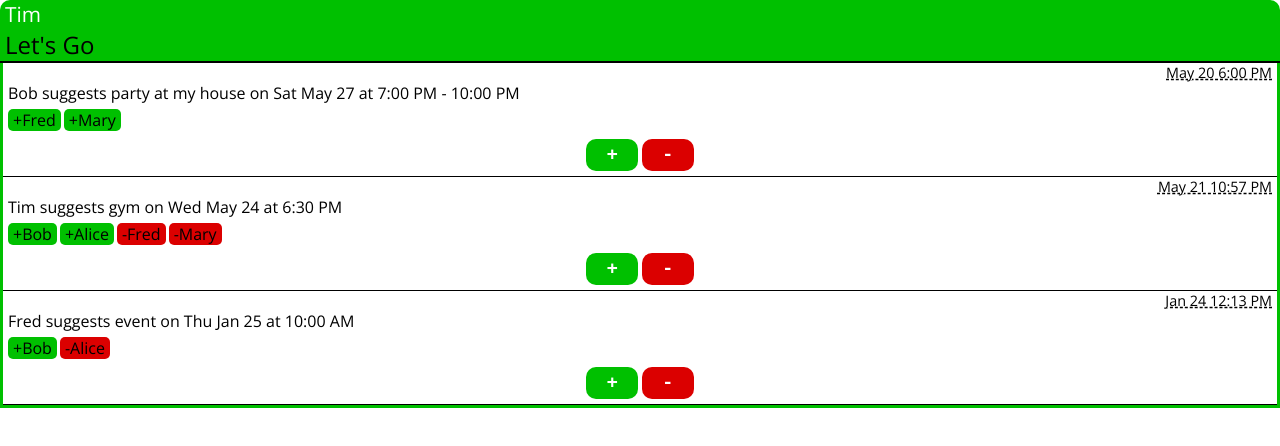
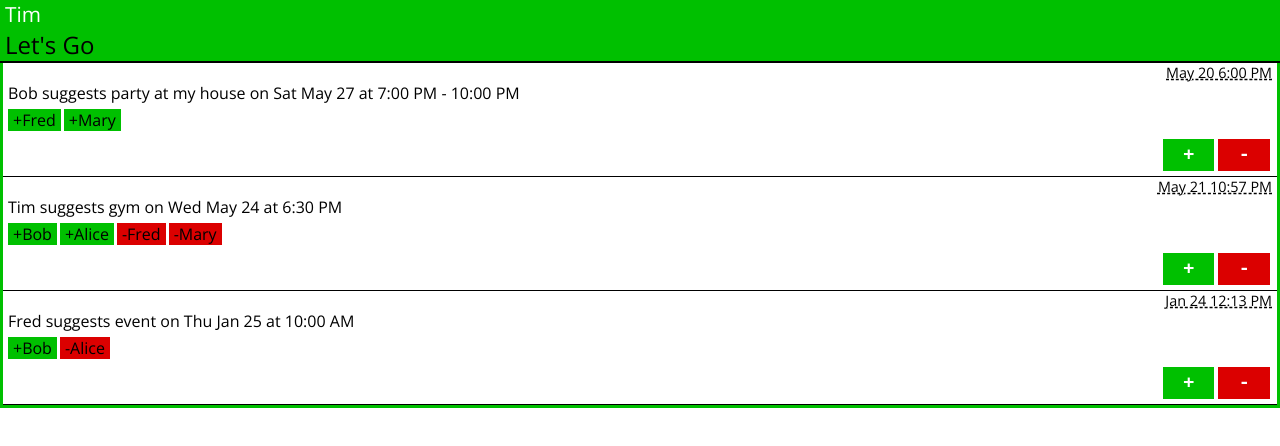
Before and after one commit to SlimTim10/LetsGo, a React (Create React App) app: page / in a window 1280 px wide. Shown: the top 446 px of the page. Built offline with nearby package versions, Linux system fonts and the light colour scheme.

Commit message:
Tweak design

```diff
--- a/src/index.css
+++ b/src/index.css
@@ -9,7 +9,6 @@ body {
 .navbar {
 	background: #00c000;
 	border-bottom: 2px solid black;
-	border-radius: 10px 10px 0 0;
 	padding-left: 5px;
 }
 .navbar-brand {
@@ -57,7 +56,6 @@ body {
 	margin-top: 2px;
 	margin-bottom: 2px;
 	margin-right: 3px;
-	border-radius: 5px;
 	padding: 0 5px;
 }
 
@@ -76,13 +74,12 @@ body {
 }
 
 .message-controls {
-	text-align: center;
+	text-align: right;
 	padding-top: 3px;
 }
 
 .btn {
 	border: none;
-	border-radius: 10px;
 	font-family: Courier New;
 	color: #ffffff;
 	font-size: 1.2em;
```
